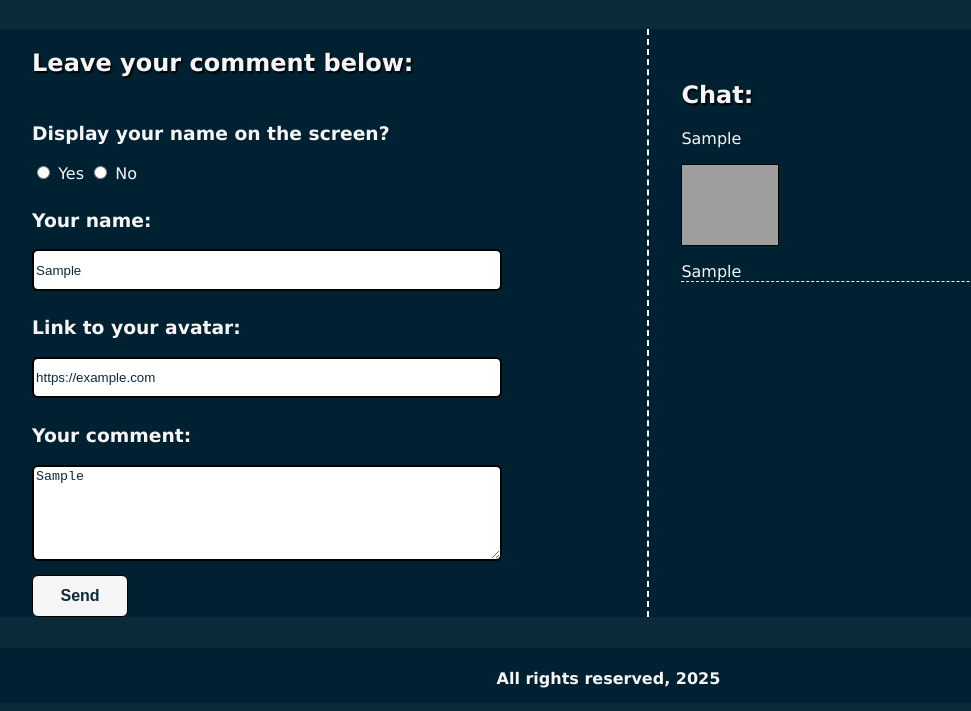
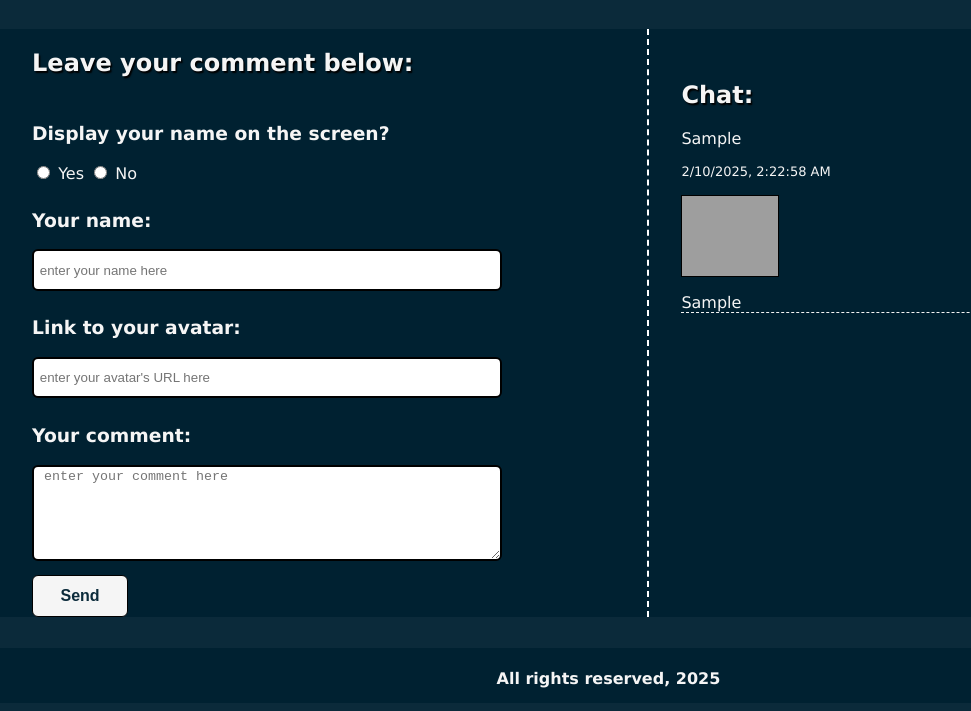
Before and after one commit to Helen1553/week_13, a plain HTML site: page task2/index.html in a window 1280 px wide. Both pictures are taken after typing "Sample", "https://example.com", "Sample" into the empty fields and a click on the button "Send". Shown: the part 89-800 px from the top of the page, without its empty margins (33-1004 px from the left). Drawn offline with Linux system fonts and the light colour scheme; grey boxes are pictures that could not be loaded.

Commit message:
добавлено время коммента

```diff
--- a/task2/assets/scripts/index.js
+++ b/task2/assets/scripts/index.js
@@ -1,10 +1,4 @@
-const avatars = [
-	'../images/img_cat1.jpg',
-	'../images/img_cat2.jpg',
-	'../images/img_cat3.jpg',
-	'../images/img_dog1.jpg',
-	'../images/img_dog2.jpg'
-];
+
 
 const addComment = () => {
 	// Запишем в переменную текущее значение инпута (а для начала найдём все необходимые элементы в html)
@@ -12,17 +6,12 @@ const addComment = () => {
 	const link = document.getElementById("link-input").value;
 	const comment = document.getElementById("comment-input").value;
 
-
     //Удаляем пробелы в начале и в конце строки имени и сохраненяем результаты в переменную
-	const name2 = name.trim();
+	const trimmedName = name.trim();
     //Приводим первую букву имени к верхнему регистру, а остальные буквы — к нижнему
-	const name3 = name2.charAt(0).toUpperCase() + name2.slice(1).toLowerCase();
+	const finalName = trimmedName.charAt(0).toUpperCase() + trimmedName.slice(1).toLowerCase();
 
 	const showName = document.getElementById("show-name-checkbox").checked;
-
-	// // Заменяет на username, если имя не введено
-	// const username = "username";
-	// const nameToDisplay = (showName && nameInput) ? nameInput : username;
 
 	// Получаем текущую дату и время
 	const date = new Date();
@@ -36,18 +25,49 @@ const addComment = () => {
 	// Заменяем все найденные плохие слова на звёздочки
 	const commentReplace = comment.replace(badWordsReplacement, (match) => '*'.repeat(match.length));
 
-
+	// Создаем условие: при введенном имени пользователем - оно будет высвечиваться на экране; если же имя не ыбло введено - имя пользователя будет отражаться как 'username'
+	// const yes = document.getElementById('yes');
+	// const no = document.getElementById('no');
+	if (name) {
 		// Создаём новый элемент - <div>, содержащий текст отформатированного имени
 		const userName = document.createElement("div");
-	userName.textContent = name3;
+		userName.textContent = finalName;
 		userName.classList.add("name");
 		chat.appendChild(userName);
+	} else {
+		const userName = document.createElement("div");
+		userName.textContent = 'username';
+		chat.appendChild(userName);
+	}
 
+	// Создаём еще один элемент <div>, содержащий строку с датой и временем комментария
+	const data = new Date();
+	const finalData = data.toLocaleString();
+
+	const dataElement = document.createElement('div');
+	dataElement.textContent = finalData;
+	dataElement.classList.add('data');
+	chat.appendChild(dataElement);
+
+	if (link){
 		// Создаём еще один элемент <div>, содержащий аватарку
 		const userImage = document.createElement("img");
 		userImage.src = link;
 		userImage.classList.add("image");
 		chat.appendChild(userImage);
+	} else {
+		const avatars = [
+			'../images/img_cat1.jpg',
+			'../images/img_cat2.jpg',
+			'../images/img_cat3.jpg',
+			'../images/img_dog1.jpg',
+			'../images/img_dog2.jpg'
+		];
+		const userImage = document.createElement("img");
+		userImage.src = avatars;
+		userImage.classList.add("image");
+		chat.appendChild(userImage);
+	}
 
 	// Создаём еще один элемент <div>, содержащий сам комментарий
 	const userComment = document.createElement("div");
@@ -55,18 +75,6 @@ const addComment = () => {
 	userComment.classList.add("comment");
 	chat.appendChild(userComment);
 
-
-	userComment.innerHTML =
-    `<div>
-        <img src="${avatar}" alt="Аватар" style="width: 50px; height: 50px;">
-        <strong>${nameToDisplay}</strong>
-        <span style="font-size: small;">(${dateString})</span>
-    </div>
-    <div>${comment}</div>
-	`;
-
-chat.appendChild(userComment);
-
 	//Код ниже реализует очистку всех полей ввода, чтобы подготовить их для следующего ввода
 	document.getElementById("name-input").value = "";
 	document.getElementById("link-input").value = "";
--- a/task2/assets/styles/style.css
+++ b/task2/assets/styles/style.css
@@ -154,7 +154,21 @@
                 display: flex;
                 flex-direction: column;
                 gap: 1rem;
-                color:rgb(255, 255, 255);
+                color: whitesmoke;
+
+                .data{
+                    font-size: small;
+                }
+
+                .image{
+                    height: 5rem;
+                    width: 6rem;
+                    border: 1px solid black;
+                }
+
+                .comment {
+                    border-bottom: 1px dashed whitesmoke;
+                }
             }
         }
     }
@@ -171,19 +185,3 @@
         }
     }
 }
-
-.name {
-	color: whitesmoke;
-}
-
-.image{
-    height: 5rem;
-    width: 6rem;
-    border: 1px solid black;
-}
-
-.comment {
-    color: whitesmoke;
-
-    border-bottom: 1px dashed whitesmoke;
-}
```
Lines whose indentation alone changed are shown as unchanged.
